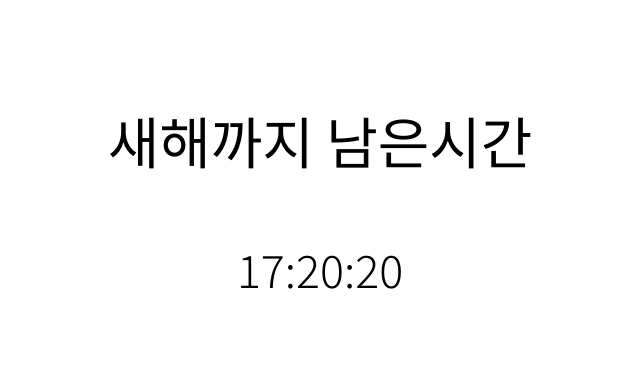
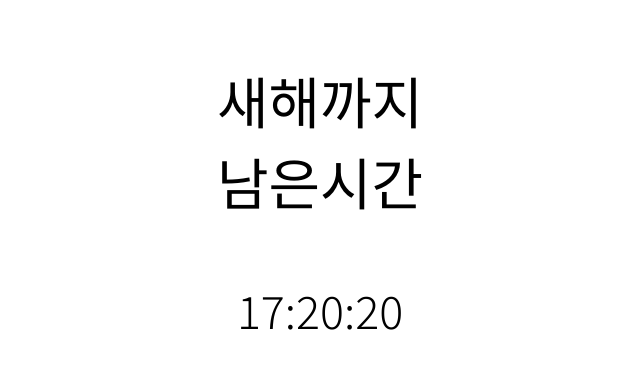
Before and after one commit to qwreey/newYearCounter, a plain HTML site: page docs/index.html in a window 1280 px wide. Shown: the part 228-596 px from the top of the page, without its empty margins (320-960 px from the left). Drawn offline with Linux system fonts and the light colour scheme.

Commit message:
adding newline on title

```diff
--- a/docs/index.css
+++ b/docs/index.css
@@ -30,3 +30,6 @@ body {
 	height: auto;
 	font-size: 3.5em;
 }
+#title pre {
+	font-family: "Noto Sans KR", sans-serif;
+}
--- a/docs/index.html
+++ b/docs/index.html
@@ -23,7 +23,7 @@
 <body>
 	<div id="base">
 		<div id="title">
-			<p>새해까지 남은시간</p>
+			<pre>새해까지 남은시간</pre>
 		</div>
 		<div id="timer">
 			<span class="hours"></span>
--- a/docs/index.js
+++ b/docs/index.js
@@ -4,7 +4,7 @@ function remaindTime() {
     let endSec = end.getTime()
     let nowSec = now.getTime()
     if (nowSec < endSec) {
-        document.querySelector("#title p").innerHTML = "새해까지 남은시간"
+        document.querySelector("#title pre").innerHTML = "새해까지\n남은시간"
         document.querySelector("#timer").style.display = "flex"
         let left = new Date(endSec-nowSec)
         let sec  = left.getSeconds()
```
Also changed, not shown: 1 other file.
